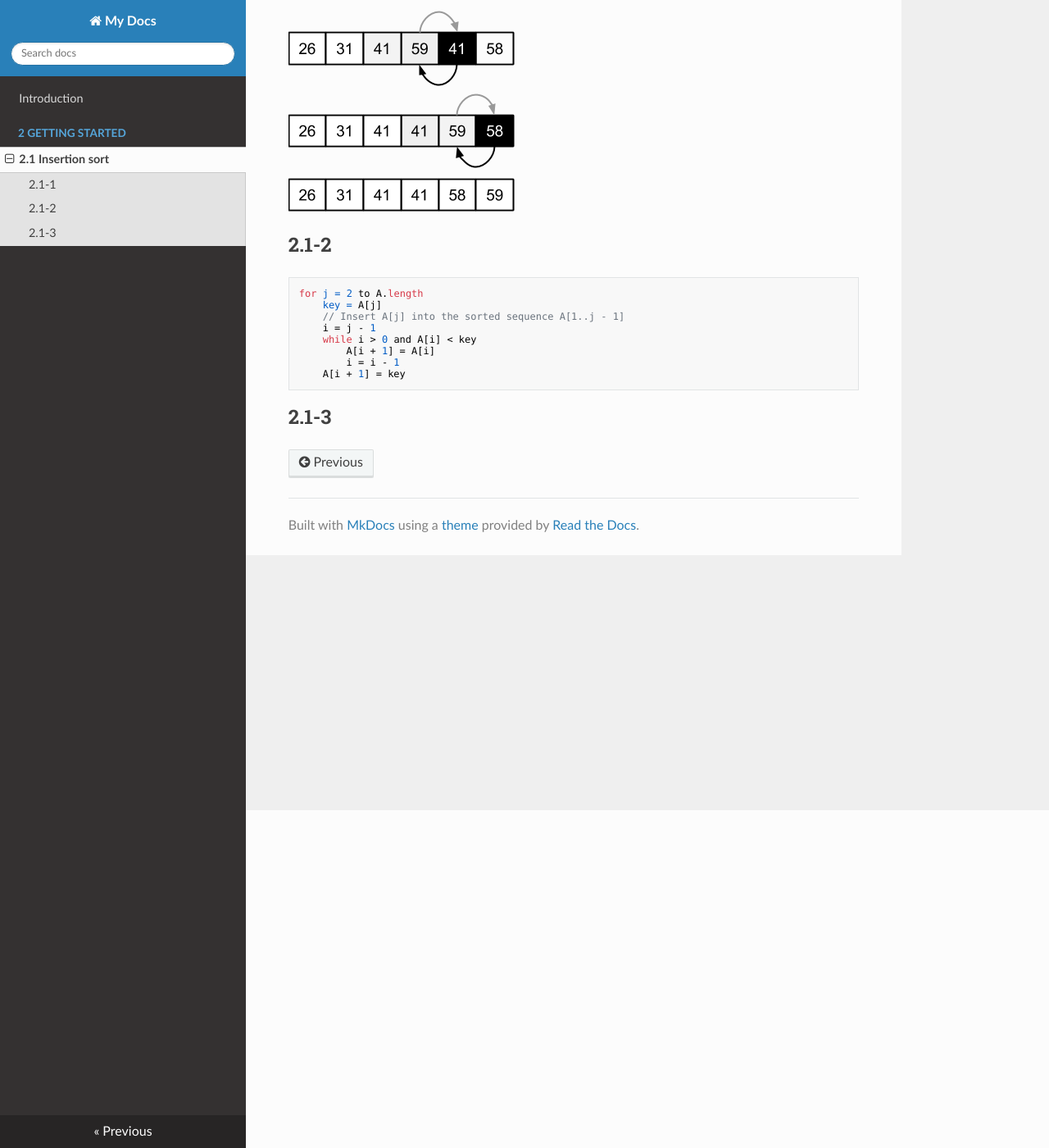
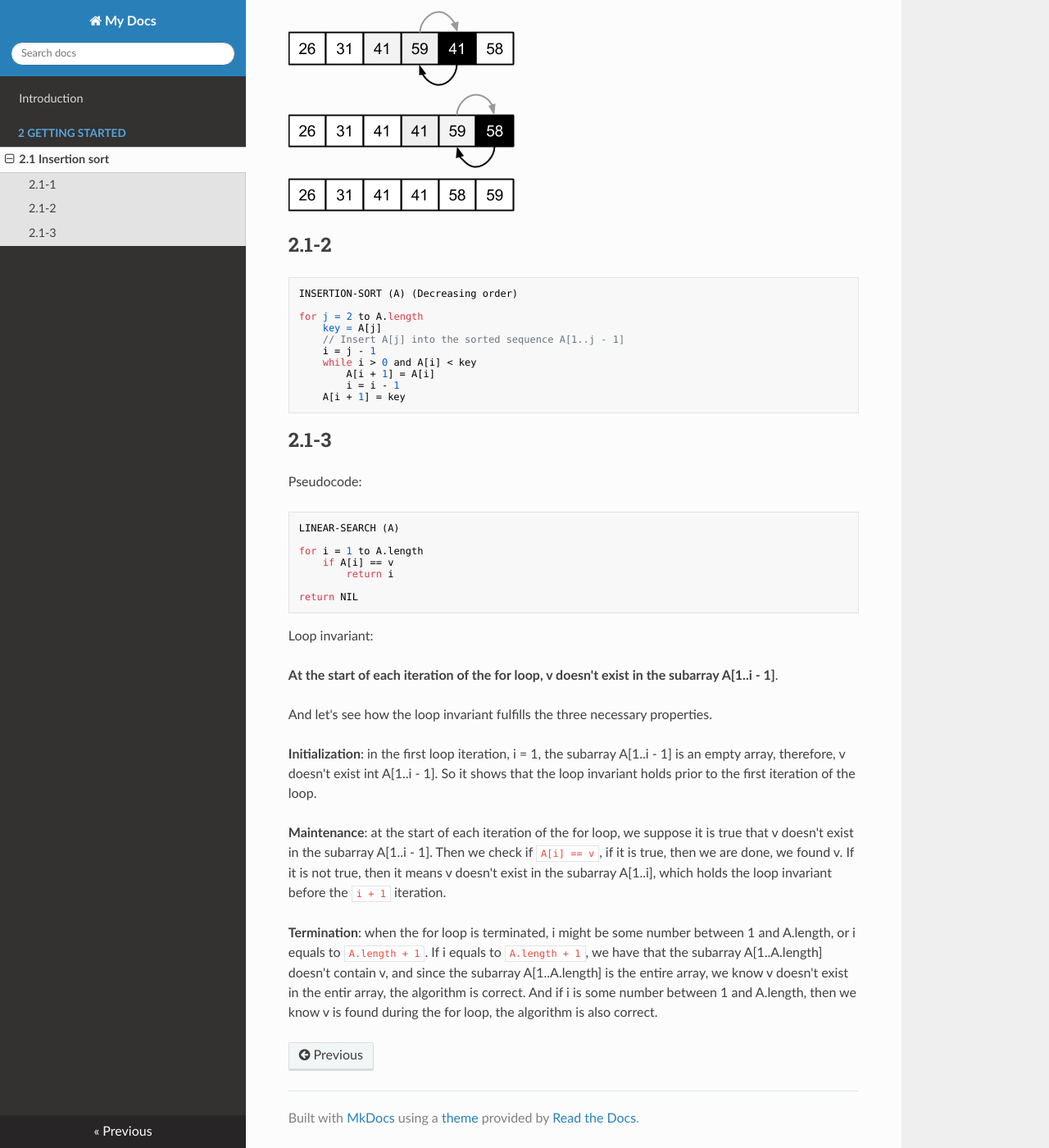
Before and after one commit to Frederick-S/Introduction-to-Algorithms-Notes, an MkDocs documentation site: the page built from docs/2-Getting-Started/2.1-Insertion-sort.md, in a window 1280 px wide and 1400 px high, scrolled down 412 px. Shown: the whole window at 82% size. Built offline with MkDocs 1.6.1, drawn with Linux system fonts in a browser that asks for light colours; nearby versions of some CDN libraries; old or Windows-style settings are respelled for this version of MkDocs.

Commit message:
Update note

````diff
--- a/docs/2-Getting-Started/2.1-Insertion-sort.md
+++ b/docs/2-Getting-Started/2.1-Insertion-sort.md
@@ -4,6 +4,8 @@
 
 ## 2.1-2
 ```
+INSERTION-SORT (A) (Decreasing order)
+
 for j = 2 to A.length
     key = A[j]
     // Insert A[j] into the sorted sequence A[1..j - 1]
@@ -15,3 +17,27 @@ for j = 2 to A.length
 ```
 
 ## 2.1-3
+Pseudocode:
+
+```
+LINEAR-SEARCH (A)
+
+for i = 1 to A.length
+    if A[i] == v
+        return i
+
+return NIL
+```
+
+Loop invariant:
+
+**At the start of each iteration of the for loop, v doesn't exist in the subarray A[1..i - 1]**.
+
+And let's see how the loop invariant fulfills the three necessary properties.
+
+**Initialization**: in the first loop iteration, i = 1, the subarray A[1..i - 1] is an empty array, therefore, v doesn't exist
+int A[1..i - 1]. So it shows that the loop invariant holds prior to the first iteration of the loop.
+
+**Maintenance**: at the start of each iteration of the for loop, we suppose it is true that v doesn't exist in the subarray A[1..i - 1]. Then we check if `A[i] == v`, if it is true, then we are done, we found v. If it is not true, then it means v doesn't exist in the subarray A[1..i], which holds the loop invariant before the `i + 1` iteration.
+
+**Termination**: when the for loop is terminated, i might be some number between 1 and A.length, or i equals to `A.length + 1`. If i equals to `A.length + 1`, we have that the subarray A[1..A.length] doesn't contain v, and since the subarray A[1..A.length] is the entire array, we know v doesn't exist in the entir array, the algorithm is correct. And if i is some number between 1 and A.length, then we know v is found during the for loop, the algorithm is also correct.
````
